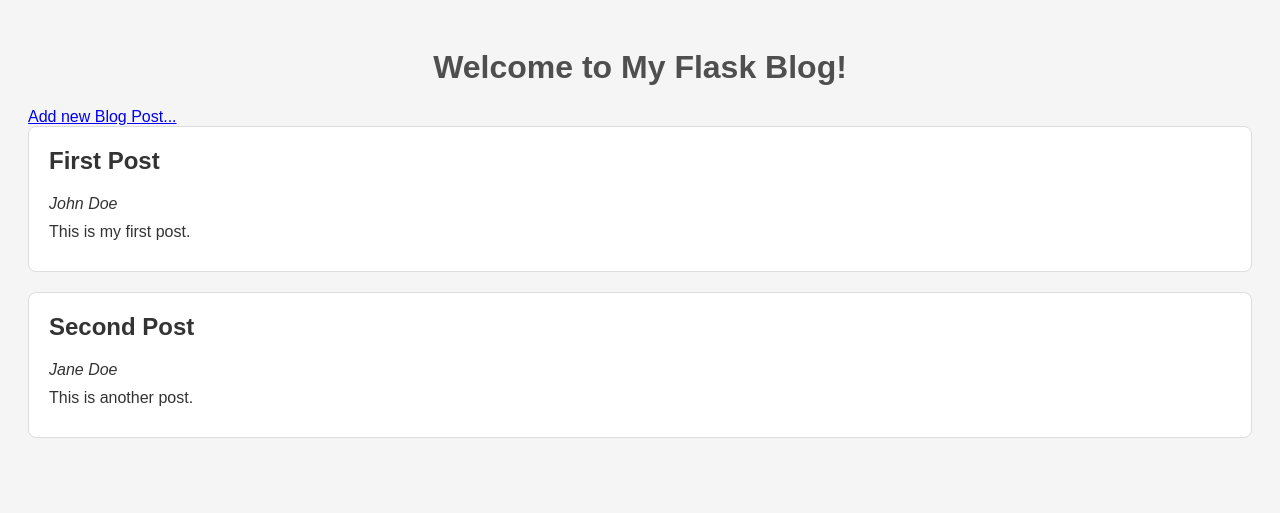
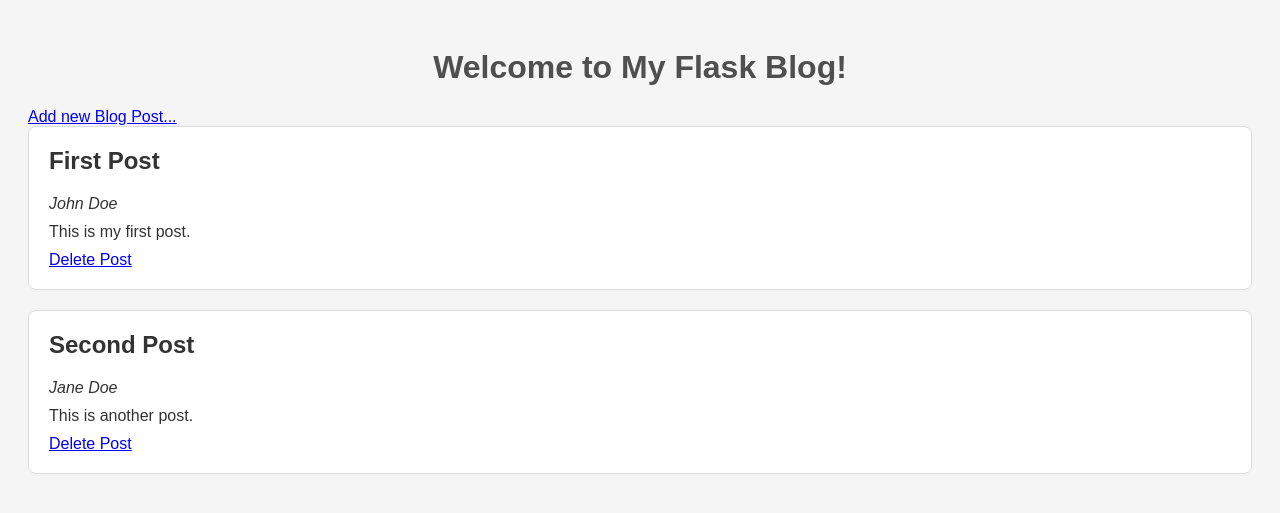
Before and after one commit to MadSyndicate/BlogFlask, a Flask app: page / in a window 1280 px wide. Shown: the top 513 px of the page. Run offline with Flask 3, Linux system fonts and the light colour scheme.

Commit message:
added delete

```diff
--- a/app.py
+++ b/app.py
@@ -30,5 +30,14 @@ def add():
     return render_template('add.html')
 
 
+@app.route('/delete/<int:post_id>')
+def delete(post_id):
+    # Find the blog post with the given id and remove it from the list
+    # Redirect back to the home page
+    db_operations.delete_post(post_id)
+    print(f'Deleted post with id "{post_id}".')
+    return redirect(url_for('index'))
+
+
 if __name__ == '__main__':
     app.run(host="0.0.0.0", port=5000, debug=True)
--- a/db_operations.py
+++ b/db_operations.py
@@ -21,3 +21,9 @@ def post_blog(post):
     current_collection.append(post)
     save_to_db(current_collection)
     return new_post_id
+
+
+def delete_post(post_id):
+    current_collection = get_all_blogs()
+    new_collection = [p for p in current_collection if p.get('id') != post_id]
+    save_to_db(new_collection)
--- a/templates/index.html
+++ b/templates/index.html
@@ -9,12 +9,18 @@
 <body>
     <h1>Welcome to My Flask Blog!</h1>
     <a class="crud-ref" href="/add">Add new Blog Post...</a>
+
     {% for post in posts %}
         <div class="post">
             <h2>{{post['title']}}</h2>
             <p><em>{{post['author']}}</em></p>
             <p>{{post['content']}}</p>
+            <a href="{{ url_for('delete', post_id=post['id']) }}">
+            Delete Post
+            </a>
         </div>
+    {% else %}
+        <h1>Start posting right away. Right now we don't have any posts.</h1>
     {% endfor %}
 </body>
 </html>
```
